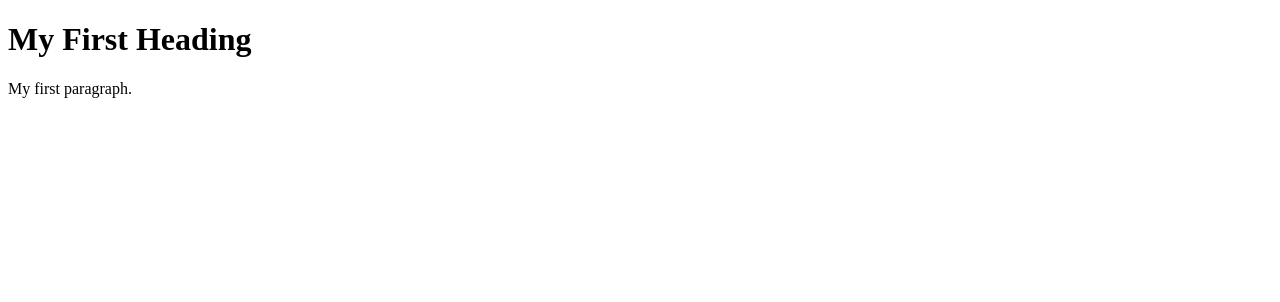
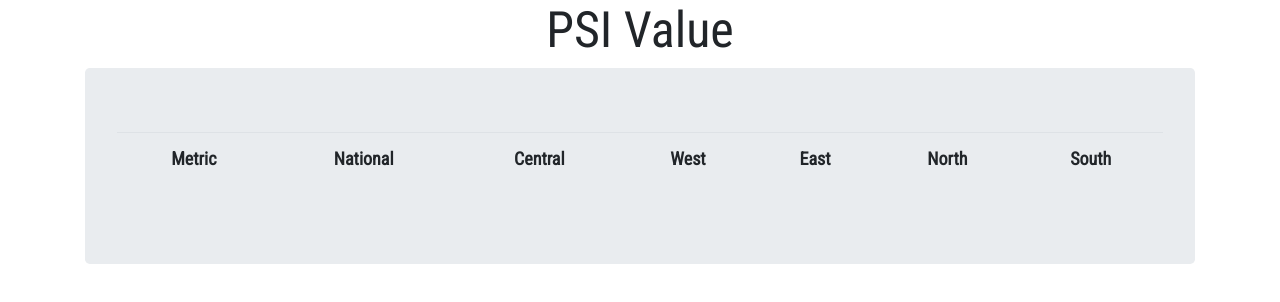
Before and after one commit to yipeyayeah/CSC3007-assignment1, a plain HTML site: page index.html in a window 1280 px wide. Drawn offline with nearby package versions, Linux system fonts and the light colour scheme; no server answers.

Commit message:
working_version

```diff
--- a/index.html
+++ b/index.html
@@ -1,12 +1,110 @@
 <!DOCTYPE html>
-<html>
-<head>
-<title>Page Title</title>
-</head>
-<body>
+<html lang="en">
+  <head>
+    <meta charset="UTF-8" />
+    <meta name="viewport" content="width=device-width, initial-scale=1.0" />
+    <title>CSC3007 Assignment 1</title>
+    <link
+      rel="stylesheet"
+      href="https://stackpath.bootstrapcdn.com/bootstrap/4.5.2/css/bootstrap.min.css"
+      integrity="sha384-JcKb8q3iqJ61gNV9KGb8thSsNjpSL0n8PARn9HuZOnIxN0hoP+VmmDGMN5t9UJ0Z"
+      crossorigin="anonymous"
+    />
+    <link
+      rel="stylesheet"
+      href="https://cdnjs.cloudflare.com/ajax/libs/font-awesome/4.7.0/css/font-awesome.min.css"
+    />
+    <link rel="stylesheet" href="style.css" />
+    <link
+      href="https://fonts.googleapis.com/css?family=Roboto Condensed"
+      rel="stylesheet"
+    />
+  </head>
+  <body onload="populateTable()">
+    <h1
+      style="text-align: center; font-family: Roboto Condensed; font-size: 50px"
+    >
+      PSI Value
+    </h1>
+    <h3
+      id="header_text"
+      style="text-align: center; font-family: Roboto Condensed"
+    ></h3>
 
-<h1>My First Heading</h1>
-<p>My first paragraph.</p>
+    <div class="container">
+      <div class="jumbotron" style="text-align: center">
+        <table
+          class="table table-hover"
+          id="PSIDataTable"
+          style="
+            margin-left: auto;
+            margin-right: auto;
+            font-family: Roboto Condensed;
+            font-size: large;
+          "
+        >
+          <tr>
+            <th scope="col">Metric</th>
+            <th scope="col">National</th>
+            <th scope="col">Central</th>
+            <th scope="col">West</th>
+            <th scope="col">East</th>
+            <th scope="col">North</th>
+            <th scope="col">South</th>
+          </tr>
+        </table>
+      </div>
+    </div>
 
-</body>
+    <script>
+      function populateTable() {
+        fetch("https://api.data.gov.sg/v1/environment/psi")
+          .then((response) => {
+            return response.json();
+          })
+          .then((data) => {
+            var table = document.getElementById("PSIDataTable");
+            // console.log(data.items[0].readings.o3_sub_index.central.length);
+            var update_timestamp = new Date(data.items[0].update_timestamp);
+
+            document.getElementById("header_text").innerHTML =
+              "Last updated: " +
+              update_timestamp.toLocaleDateString() +
+              " " +
+              update_timestamp.toLocaleTimeString();
+            let readings = data.items[0].readings;
+            for (metric in data.items[0].readings) {
+              console.log(metric);
+              var tr = document.createElement("tr");
+              tr.innerHTML =
+                "<td>" +
+                metric +
+                "</td>" +
+                "<td>" +
+                readings[metric].national +
+                "</td>" +
+                "<td>" +
+                readings[metric].central +
+                "</td>" +
+                "<td>" +
+                readings[metric].west +
+                "</td>" +
+                "<td>" +
+                readings[metric].east +
+                "</td>" +
+                "<td>" +
+                readings[metric].north +
+                "</td>" +
+                "<td>" +
+                readings[metric].south +
+                "</td>";
+              table.appendChild(tr);
+            }
+          })
+          .catch((err) => {
+            console.log(err);
+          });
+      }
+    </script>
+  </body>
 </html>
```
